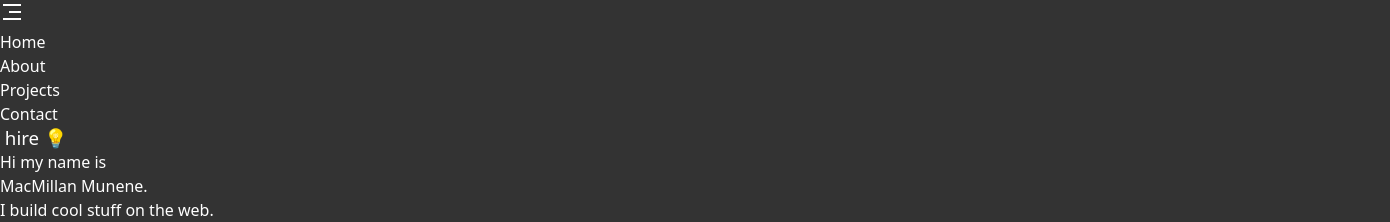
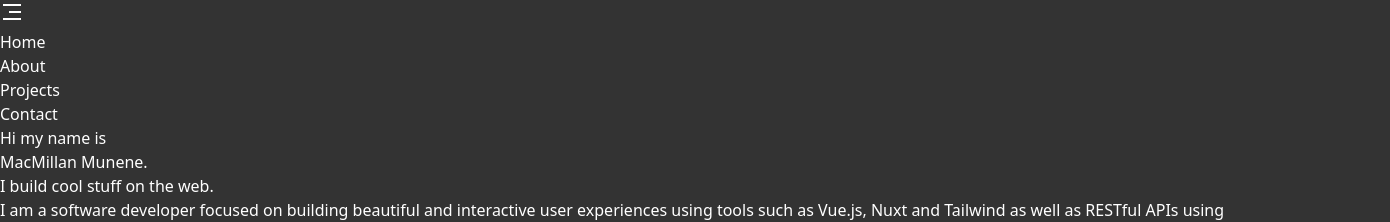
Before and after one commit to munene-m/portfolio, a Vue app: page / in a window 1280 px wide. Shown: the top 222 px of the page, 1390 px wide, since content can reach past the window. Built offline with nearby package versions, Linux system fonts and the light colour scheme.

Commit message:
chore: removed available for hire animation

```diff
--- a/src/components/Hero.vue
+++ b/src/components/Hero.vue
@@ -11,11 +11,11 @@ function downloadResume() {
 
 <template>
   <section class="pt-18 py-24 font-inter" id="hero">
-    <p
+    <!-- <p
       class="border border-cyan-500 px-2 rounded-xl mb-5 flex items-center justify-center text-xs lg:text-sm w-fit m-auto animate-scale"
     >
       Available for hire 💡
-    </p>
+    </p> -->
     <p class="font-mono pb-3 text-cyan-500">Hi my name is</p>
     <h1 class="font-inter pb-4 text-5xl sm:text-6xl text-[#dcd5d1] font-bold">
       MacMillan Munene.
```
